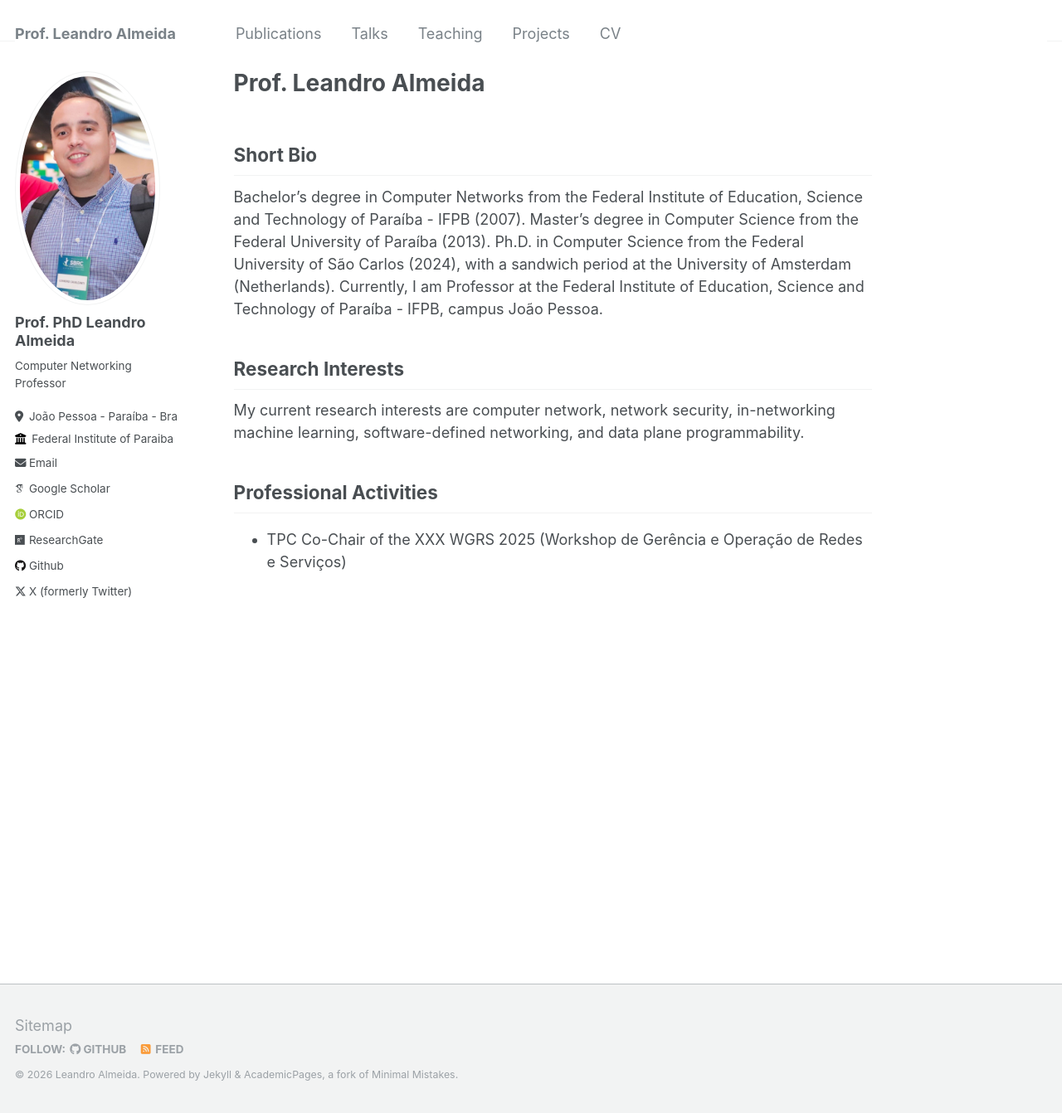
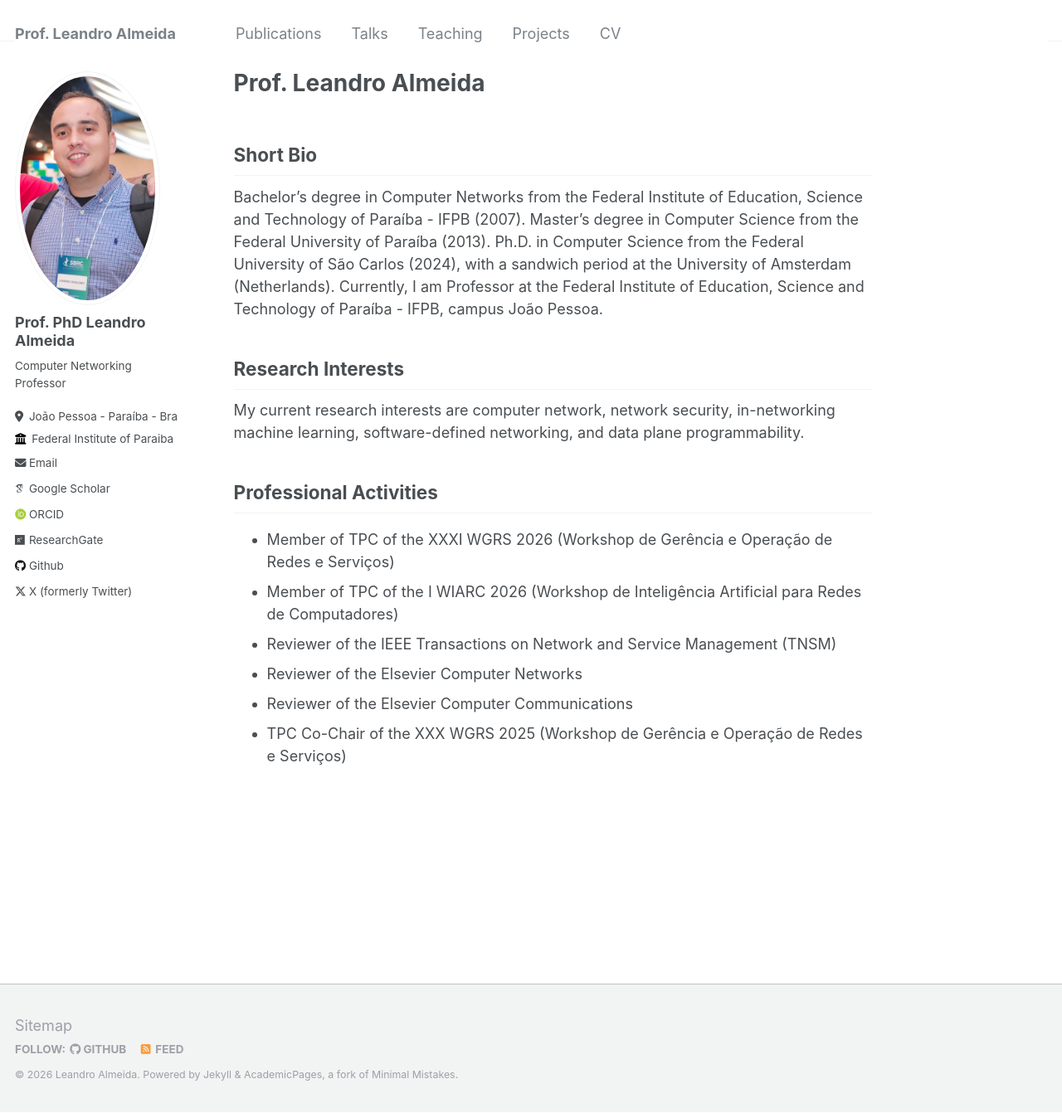
Before and after one commit to leandrocalmeida/leandrocalmeida.github.io, a Jekyll site: the page built from _pages/about.md, in a window 1280 px wide and 1342 px high. Shown: the whole window at 83% size. Built offline with Jekyll 4.4.1, drawn with Linux system fonts in a browser that asks for light colours; some web fonts are replaced.

Commit message:
Update about.md

```diff
--- a/_pages/about.md
+++ b/_pages/about.md
@@ -16,4 +16,9 @@ My current research interests are computer network, network security, in-network
 
 Professional Activities
 ------
+- Member of TPC of the XXXI WGRS 2026 (Workshop de Gerência e Operação de Redes e Serviços)
+- Member of TPC of the I WIARC 2026 (Workshop de Inteligência Artificial para Redes de Computadores)
+- Reviewer of the IEEE Transactions on Network and Service Management (TNSM)
+- Reviewer of the Elsevier Computer Networks
+- Reviewer of the Elsevier Computer Communications
 - TPC Co-Chair of the XXX WGRS 2025 (Workshop de Gerência e Operação de Redes e Serviços)
```
